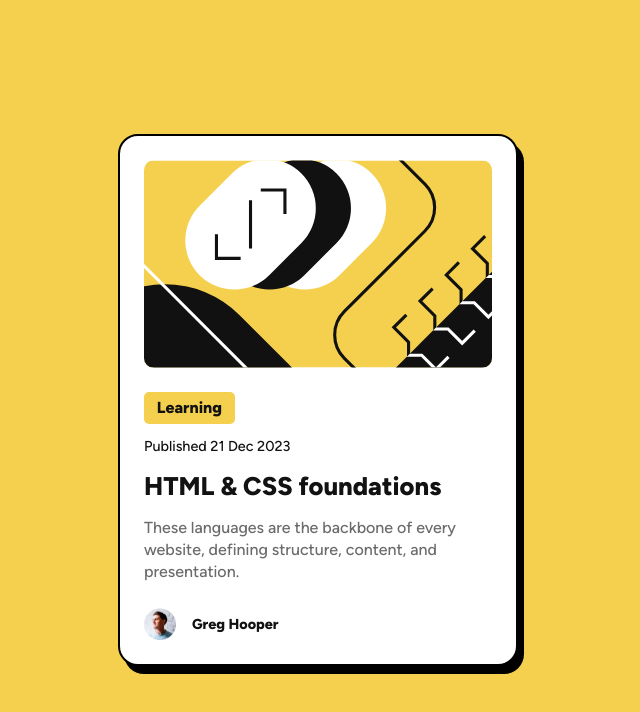
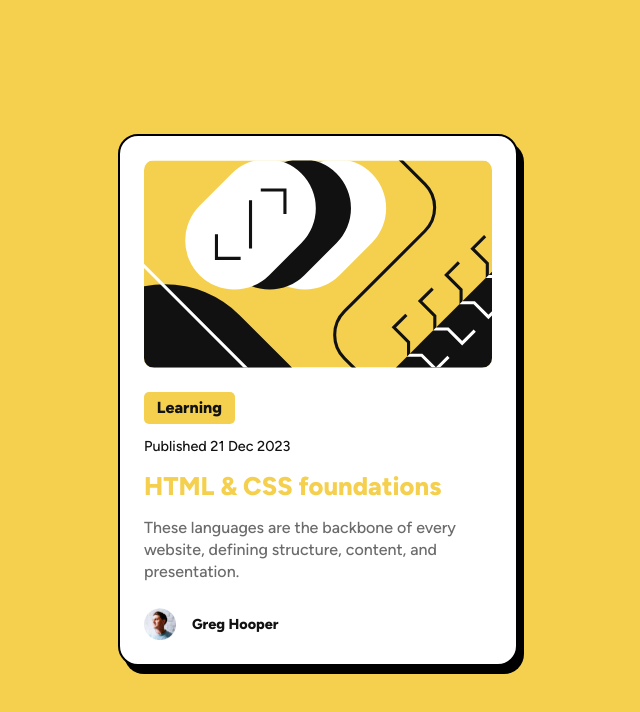
Before and after one commit to oneohtrick/blog-preview-card, a plain HTML site: page index.html in a window 1280 px wide. In both pictures the pointer is over the element "HTML & CSS foundations". Shown: the whole page, without its empty margins (322-962 px from the left). Drawn offline with Linux system fonts and the light colour scheme.

Commit message:
updated readme and hover state

```diff
--- a/css/styles.css
+++ b/css/styles.css
@@ -88,7 +88,7 @@ body,html{
     margin: 1rem 0;
     cursor: pointer;
     transition: color 0.2s ease-in-out;
-    &:active{
+    &:hover{
         color: var(--yellow);
     }
 }
```
Also changed, not shown: 1 other file.
